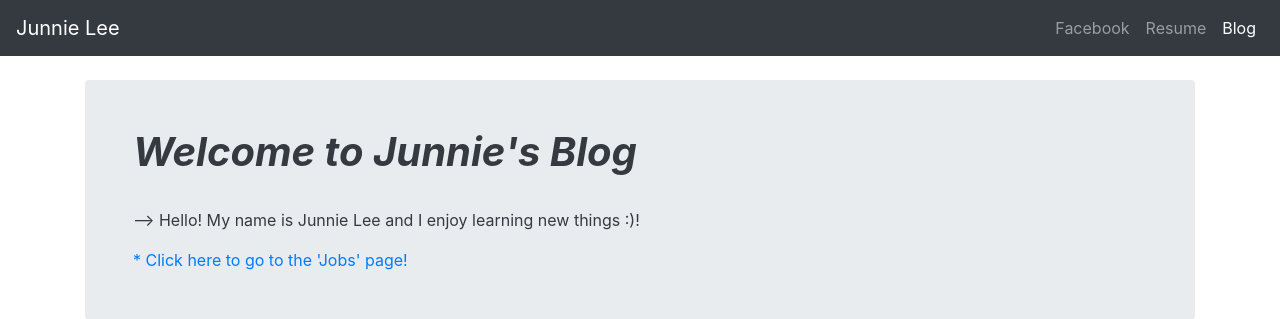
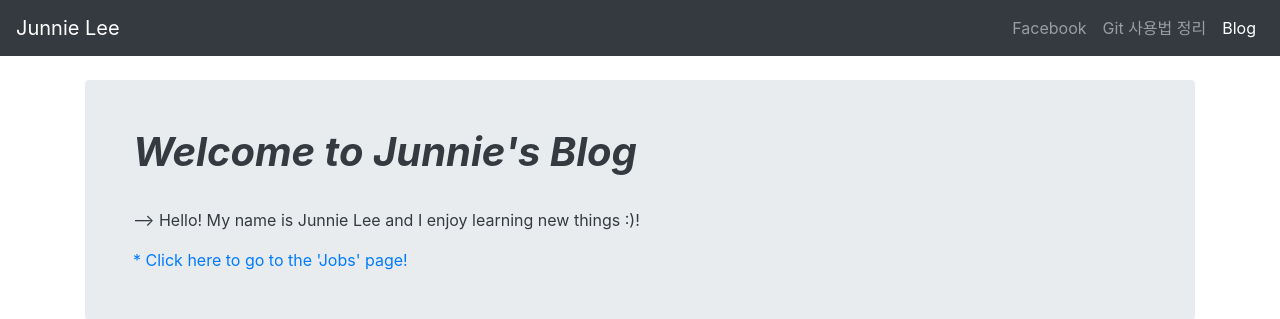
Before and after one commit to JunnieLee/django2_toy_portfolio, a Django app: page /blog/ in a window 1280 px wide. Shown: the top 319 px of the page. Run offline with Django 3.2, Linux system fonts and the light colour scheme; data that the repository does not hold is empty; some libraries are stand-ins or nearby versions.

Commit message:
worked on the static files :)

```diff
--- a/blog/templates/blog/allblogs.html
+++ b/blog/templates/blog/allblogs.html
@@ -1,5 +1,6 @@
   <!doctype html>
   <html lang="en">
+    {% load staticfiles %}
     <head>
       <meta charset="utf-8">
       <meta name="viewport" content="width=device-width, initial-scale=1, shrink-to-fit=no">
@@ -24,9 +25,9 @@
           </button>
           <div class="collapse navbar-collapse" id="navbarNavAltMarkup">
             <div class="navbar-nav ml-auto">
-              <a class="nav-item nav-link" href="#">Facebook</a>
-              <a class="nav-item nav-link" href="#">Resume</a>
-              <a class="nav-item nav-link active" href="./">Blog</a>
+              <a class="nav-item nav-link" href="https://www.facebook.com/">Facebook</a>
+              <a class="nav-item nav-link" href="{% static 'git.pdf' %}">Git 사용법 정리</a>
+              <a class="nav-item nav-link active" href="{% url 'allblogs' %}">Blog</a>
             </div>
           </div>
         </nav>
--- a/blog/templates/blog/blogpostdetails.html
+++ b/blog/templates/blog/blogpostdetails.html
@@ -26,8 +26,8 @@
           </button>
           <div class="collapse navbar-collapse" id="navbarNavAltMarkup">
             <div class="navbar-nav ml-auto">
-              <a class="nav-item nav-link" href="#">Facebook</a>
-              <a class="nav-item nav-link" href="#">Resume</a>
+              <a class="nav-item nav-link" href="https://www.facebook.com/">Facebook</a>
+              <a class="nav-item nav-link" href="{% static 'git.pdf' %}">Git 사용법 정리</a>
               <a class="nav-item nav-link active" href="{% url 'allblogs' %}">Blog</a>
             </div>
           </div>
--- a/jobs/templates/jobs/jobs_detail.html
+++ b/jobs/templates/jobs/jobs_detail.html
@@ -26,8 +26,8 @@
           </button>
           <div class="collapse navbar-collapse" id="navbarNavAltMarkup">
             <div class="navbar-nav ml-auto">
-              <a class="nav-item nav-link" href="#">Facebook</a>
-              <a class="nav-item nav-link" href="#">Resume</a>
+              <a class="nav-item nav-link" href="https://www.facebook.com/">Facebook</a>
+              <a class="nav-item nav-link" href="{% static 'git.pdf' %}">Git 사용법 정리</a>
               <a class="nav-item nav-link active" href="{% url 'allblogs' %}">Blog</a>
             </div>
           </div>
--- a/portfolio/settings.py
+++ b/portfolio/settings.py
@@ -123,8 +123,12 @@ USE_TZ = True
 # Static files (CSS, JavaScript, Images)
 # https://docs.djangoproject.com/en/2.0/howto/static-files/
 
+STATICFILES_DIRS = [
+    os.path.join(BASE_DIR, 'portfolio/static')
+]
+
+STATIC_ROOT = os.path.join(BASE_DIR, 'static')
 STATIC_URL = '/static/'
 
 MEDIA_ROOT = os.path.join(BASE_DIR, 'media')
-
 MEDIA_URL = '/media/'
```
Also changed, not shown: jobs/templates/jobs/home.html (+5 -2 lines), portfolio/static/pretty.jpg (added), 1 other file.
